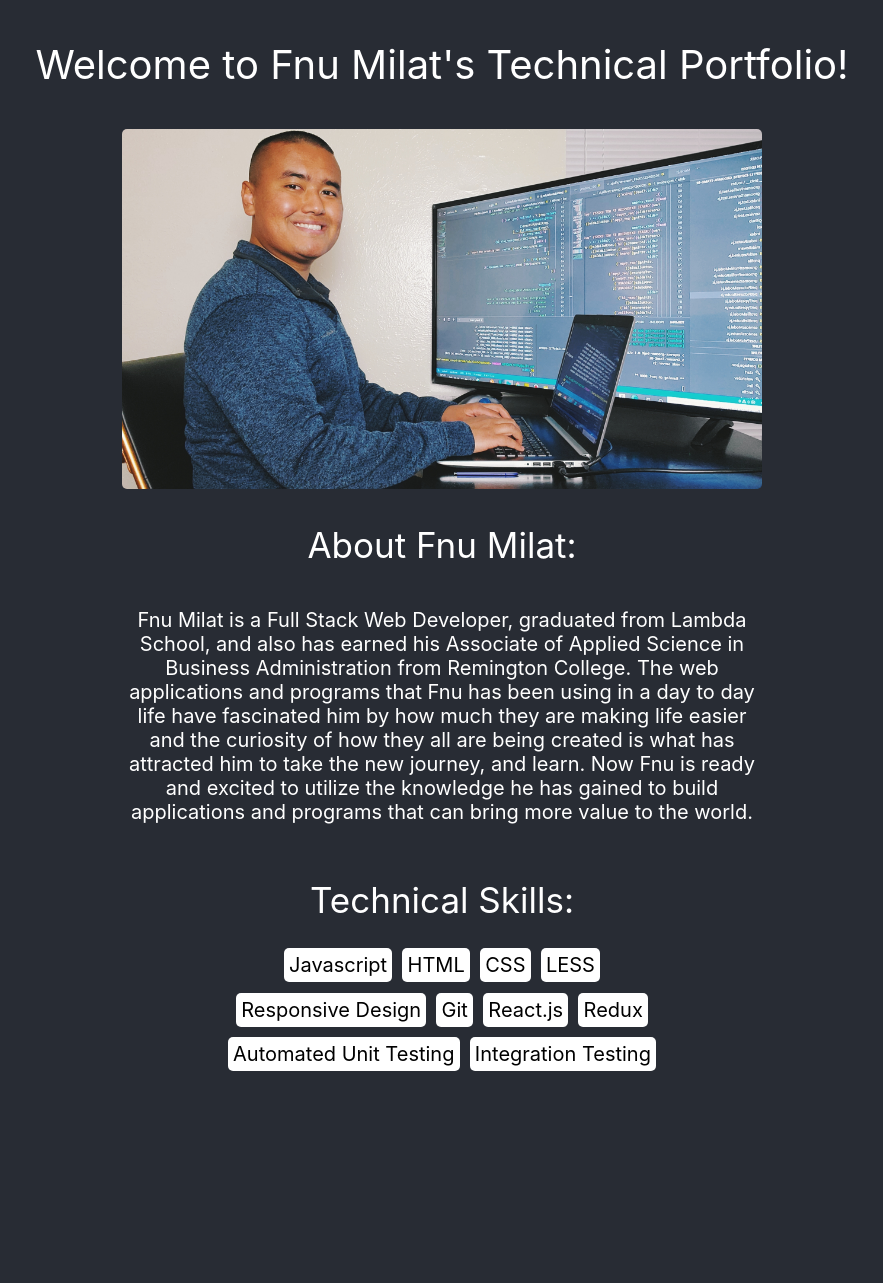
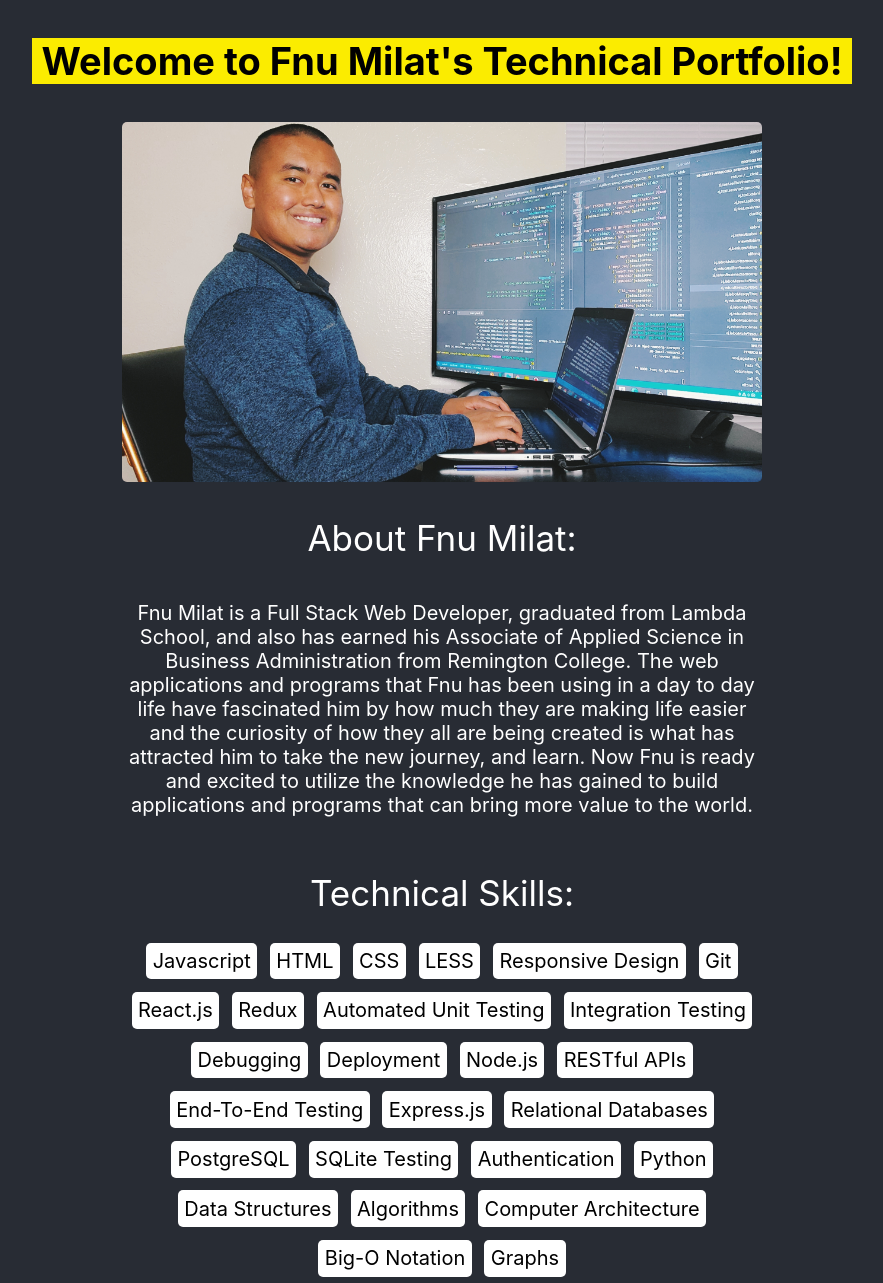
Before and after one commit to fnumilat/myportfolio, a React (Create React App) app in the folder my-portfolio/: page / in a window 1280 px wide. Shown: the whole page, without its empty margins (198-1081 px from the left). Before the commit the page ends 1076 px from the top, so only its background shows below. Built offline with nearby package versions, Linux system fonts and the light colour scheme.

Commit message:
Added More Technical Skills and Styled More.

```diff
--- a/my-portfolio/src/App.css
+++ b/my-portfolio/src/App.css
@@ -12,8 +12,20 @@
   flex-direction: column;
   align-items: center;
   justify-content: center;
-  font-size: 40px;
-  color: white;
+}
+
+.App-header-title {
+  background-color: #FBEC00;
+  font-size: 38px;
+  color: black;
+  padding-left: 10px;
+  padding-right: 10px;
+  font-weight: bold;
+  /* transition: transform .1s; */
+}
+
+.App-header-title:hover {
+  transform: scale(1.1);
 }
 
 .App-header-photo {
@@ -23,6 +35,25 @@
   justify-content: center;
   width: 50%;
   border-radius: 5px;
+}
+
+.App-header-photo:hover {
+  animation: shake 0.5s;
+  animation-iteration-count: infinite;
+}
+
+@keyframes shake {
+  0% { transform: translate(1px, 1px) rotate(0deg); }
+  10% { transform: translate(-1px, -2px) rotate(-1deg); }
+  20% { transform: translate(-3px, 0px) rotate(1deg); }
+  30% { transform: translate(3px, 2px) rotate(0deg); }
+  40% { transform: translate(1px, -1px) rotate(1deg); }
+  50% { transform: translate(-1px, 2px) rotate(-1deg); }
+  60% { transform: translate(-3px, 1px) rotate(0deg); }
+  70% { transform: translate(3px, 1px) rotate(-1deg); }
+  80% { transform: translate(-1px, -1px) rotate(1deg); }
+  90% { transform: translate(1px, 2px) rotate(0deg); }
+  100% { transform: translate(1px, -2px) rotate(-1deg); }
 }
 
 .About-section-header {
@@ -49,7 +80,7 @@
   justify-content: center;
   font-size: 20px;
   color: black;
-  width: 40%;
+  width: 50%;
   flex-wrap: wrap;
 }
 
@@ -58,4 +89,9 @@
   background-color: #FFFFFF;
   margin: 1%;
   border-radius: 5px;
+  transition: 0.3s;
 }
+
+.Tech-skill:hover {
+  background-color: #FBEC00;
+}
--- a/my-portfolio/src/App.js
+++ b/my-portfolio/src/App.js
@@ -5,7 +5,7 @@ function App() {
   return (
     <div className="App">
       <header className="App-header">
-        <p>
+        <p className="App-header-title">
           Welcome to Fnu Milat's Technical Portfolio!
         </p>
         <img src={header_image} className="App-header-photo"/>
@@ -40,7 +40,23 @@ function App() {
         <p className="Tech-skill">React.js</p>
         <p className="Tech-skill">Redux</p>
         <p className="Tech-skill">Automated Unit Testing</p>
-        <p className="Tech-skill"> Integration Testing</p>
+        <p className="Tech-skill">Integration Testing</p>
+        <p className="Tech-skill">Debugging</p>
+        <p className="Tech-skill"> Deployment</p>
+        <p className="Tech-skill">Node.js</p>
+        <p className="Tech-skill">RESTful APIs</p>
+        <p className="Tech-skill">End-To-End Testing</p>
+        <p className="Tech-skill">Express.js</p>
+        <p className="Tech-skill">Relational Databases</p>
+        <p className="Tech-skill">PostgreSQL</p>
+        <p className="Tech-skill">SQLite Testing</p>
+        <p className="Tech-skill">Authentication</p>
+        <p className="Tech-skill">Python</p>
+        <p className="Tech-skill"> Data Structures</p>
+        <p className="Tech-skill">Algorithms</p>
+        <p className="Tech-skill">Computer Architecture</p>
+        <p className="Tech-skill"> Big-O Notation</p>
+        <p className="Tech-skill">Graphs</p>
       </div>
     </div>
   );
```
Also changed, not shown: 1 other file (tests, documents, lock files or other folders).
